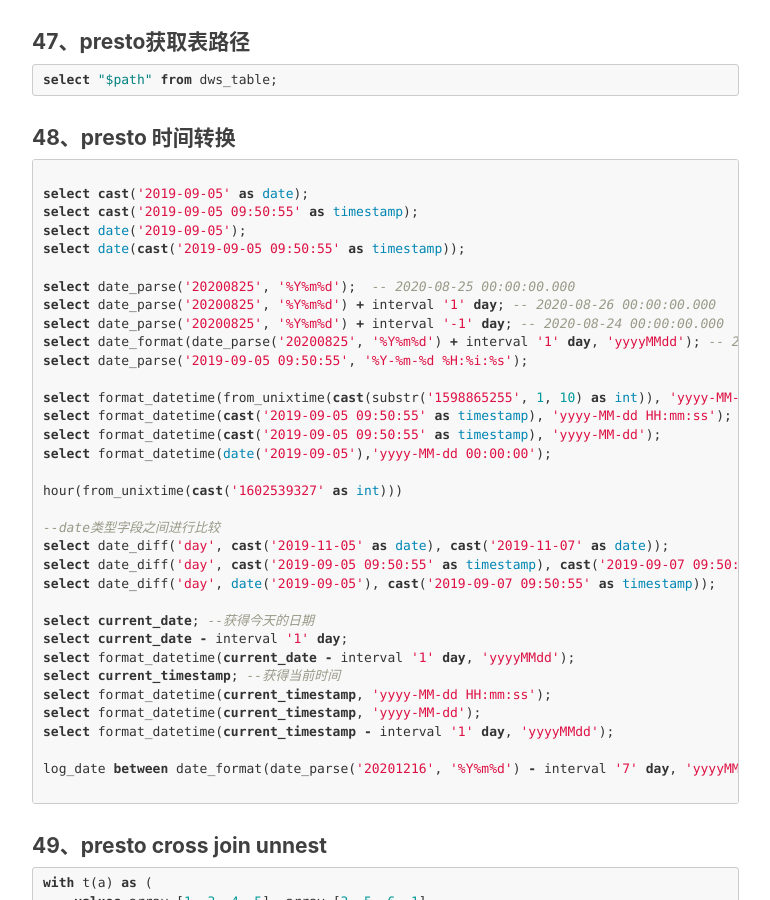
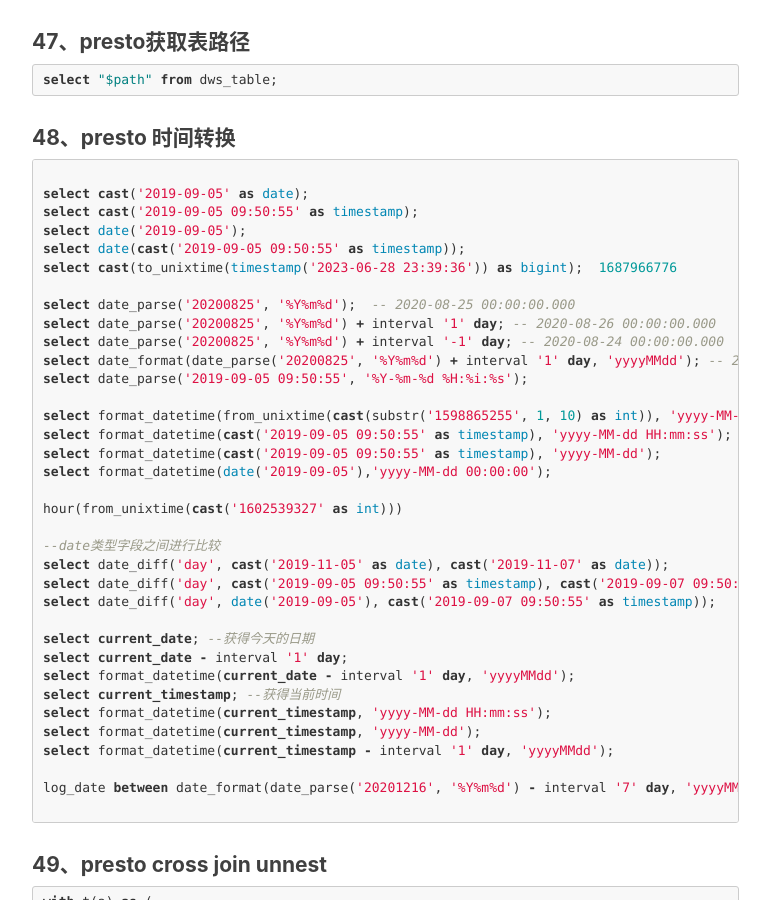
Before and after one commit to cddesire/cddesire.github.io, a Jekyll site: the page built from _posts/2017-05-23-common-sql-code.markdown, in a window 1280 px wide and 900 px high, scrolled down 18311 px. Shown: the whole window, without its empty margins (233-1003 px from the left). Built offline with Jekyll 4.4.1, drawn with Linux system fonts in a browser that asks for light colours; nearby versions of some CDN libraries; formulas are drawn with MathJax 3; comment, search, counter and statistics services are not loaded.

Commit message:
Update 2017-05-23-common-sql-code.markdown

```diff
--- a/_posts/2017-05-23-common-sql-code.markdown
+++ b/_posts/2017-05-23-common-sql-code.markdown
@@ -948,6 +948,7 @@
 select cast('2019-09-05 09:50:55' as timestamp);
 select date('2019-09-05');
 select date(cast('2019-09-05 09:50:55' as timestamp));
+select cast(to_unixtime(timestamp('2023-06-28 23:39:36')) as bigint);  1687966776
 
 select date_parse('20200825', '%Y%m%d');  -- 2020-08-25 00:00:00.000
 select date_parse('20200825', '%Y%m%d') + interval '1' day; -- 2020-08-26 00:00:00.000
```
